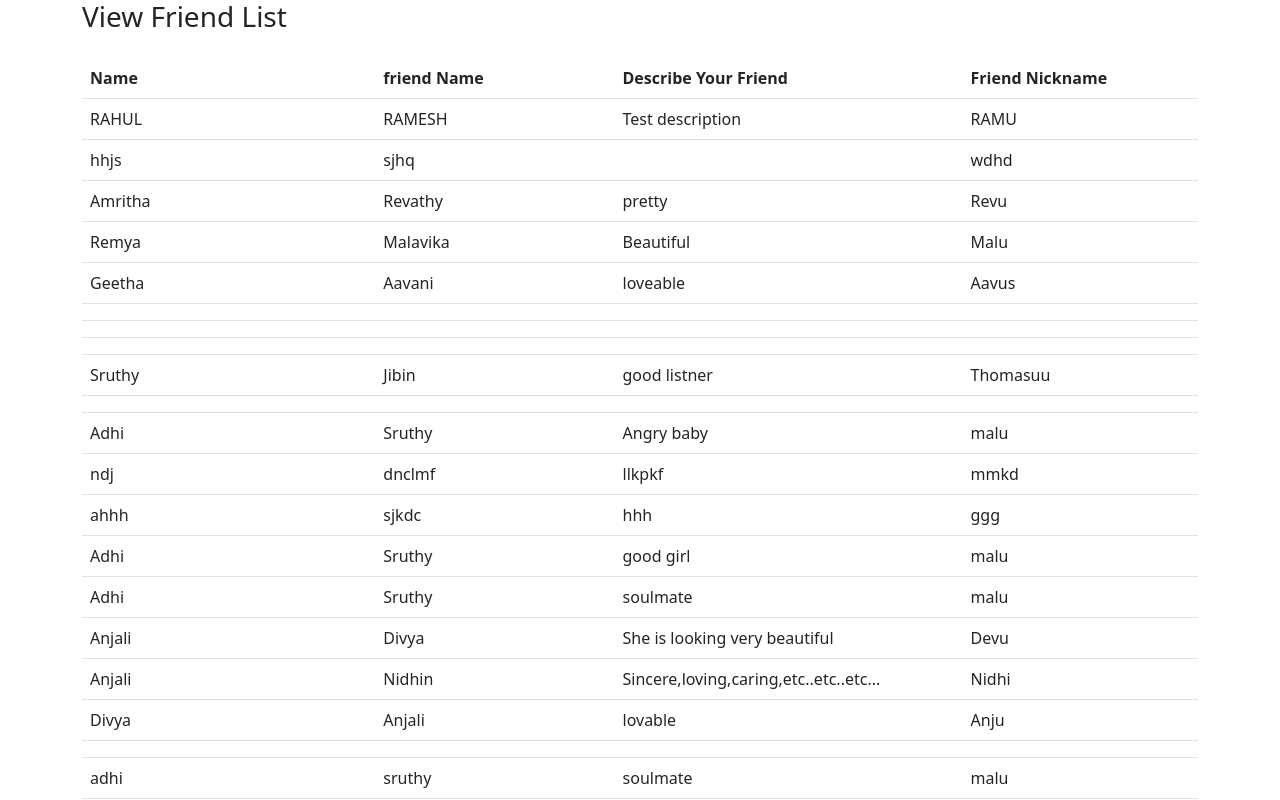
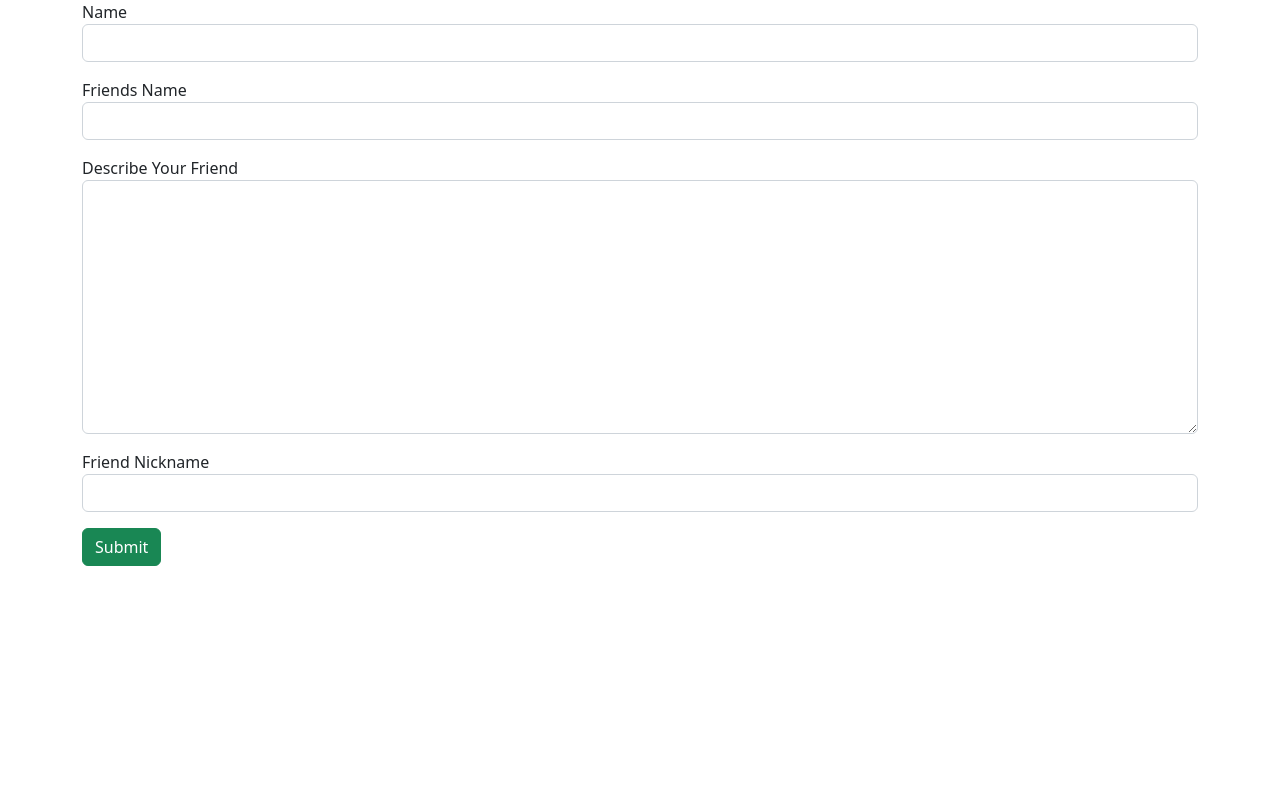
Before and after one commit to vishnubabu98/friend-angular, an Angular app: page / in a window 1280 px wide. Shown: the top 800 px of the page. Built offline with nearby package versions, Linux system fonts and the light colour scheme.

Commit message:
add routing

```diff
--- a/src/app/app.component.html
+++ b/src/app/app.component.html
@@ -1,2 +1 @@
-<app-view-friend></app-view-friend>
 <router-outlet></router-outlet>
--- a/src/app/app.module.ts
+++ b/src/app/app.module.ts
@@ -1,4 +1,4 @@
-import { NgModule } from '@angular/core';
+import { Component, NgModule } from '@angular/core';
 import { BrowserModule } from '@angular/platform-browser';
 
 import { AppRoutingModule } from './app-routing.module';
@@ -6,6 +6,22 @@ import { AppComponent } from './app.component';
 import { AddFriendComponent } from './add-friend/add-friend.component';
 import { ViewFriendComponent } from './view-friend/view-friend.component';
 import { SearchFriendComponent } from './search-friend/search-friend.component';
+import { Route, RouterModule, Routes } from '@angular/router';
+
+const myRoute:Routes=[
+  {
+    path:"",
+    component:AddFriendComponent
+  },
+  {
+    path:"viewfriend",
+    component:ViewFriendComponent
+  },
+  {
+    path:"searchfriend",
+    component:SearchFriendComponent
+  }
+]
 
 @NgModule({
   declarations: [
@@ -16,7 +32,8 @@ import { SearchFriendComponent } from './search-friend/search-friend.component';
   ],
   imports: [
     BrowserModule,
-    AppRoutingModule
+    AppRoutingModule,
+    RouterModule.forRoot(myRoute)
   ],
   providers: [],
   bootstrap: [AppComponent]
```
